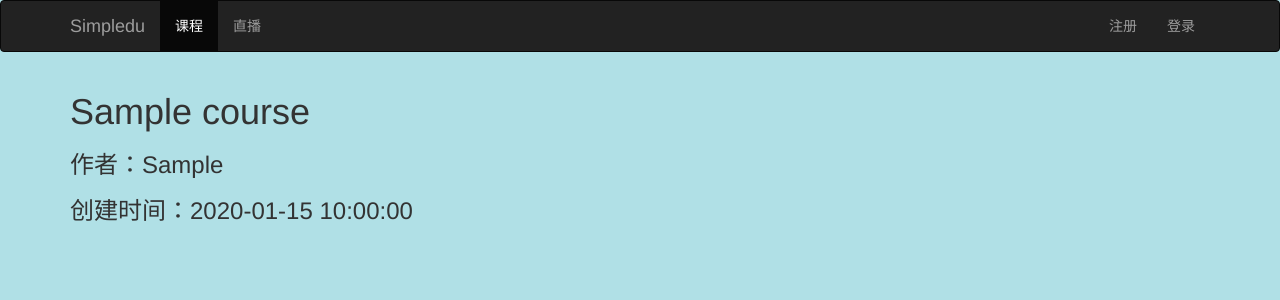
After one commit to Chuntianlaile/flask, a Flask app: page /course/1 in a window 1280 px wide. The commit adds this page. Shown: the top 300 px of the page. Run offline with Flask 2, Linux system fonts and the light colour scheme; tables that the repository leaves empty hold one stand-in row (values such as "Sample post"); some libraries are stand-ins or nearby versions.

Commit message:
fix #11 添加 navbar 和注册、登录页面

```diff
--- /dev/null
+++ b/challenge6/files/helloshiyanlou.json
@@ -0,0 +1,5 @@
+{
+    "title": "Hello, Shiyanlou!",
+    "created_time": "2017-09-09 12:00:00",
+    "content": "Welcome to shiyanlou.com \n This is shiyanlou.com louplus demo page. \n Please let us know if you have any questions \n Thank you!"
+}
--- /dev/null
+++ b/challenge6/files/helloworld.json
@@ -0,0 +1,5 @@
+{
+    "title": "Hello, World!",
+    "created_time": "2017-08-09 12:00:00",
+    "content": "Hello world! \n This is hello world demo page. \n Please let us know if you have any questions \n Thank you!"
+}
--- /dev/null
+++ b/challenge6/templates/404.html
@@ -0,0 +1 @@
+<h1> SHIYANLOU 404 </h1>
--- a/simpledu/simpledu/handlers/course.py
+++ b/simpledu/simpledu/handlers/course.py
@@ -6,4 +6,8 @@ course = Blueprint('course', __name__, url_prefix='/course')
 @course.route('/<id>')
 def index(id):
     course = Course.query.get_or_404(id)
-    render_template('course.html', course=course)
+    return render_template('course.html', course=course)
+
+@course.errorhandler(404)
+def not_found(error):
+    return render_template('404.html'), 404
--- /dev/null
+++ b/simpledu/simpledu/templates/404.html
@@ -0,0 +1 @@
+<h1 align='center'>haha 404<h1>
--- a/simpledu/simpledu/templates/base.html
+++ b/simpledu/simpledu/templates/base.html
@@ -7,6 +7,32 @@
   <link rel='stylesheet' href="{{ url_for('static', filename='main.css') }}">
 </head>
 <body>
+  <nav class="navbar navbar-inverse">
+  <div class="container">
+    <!-- Brand and toggle get grouped for better mobile display -->
+    <div class="navbar-header">
+    <button type="button" class="navbar-toggle collapsed" data-toggle="collapse" data-target="#bs-example-navbar-collapse-1" aria-expanded="false">
+        <span class="sr-only">Toggle navigation</span>
+        <span class="icon-bar"></span>
+        <span class="icon-bar"></span>
+        <span class="icon-bar"></span>
+    </button>
+    <a class="navbar-brand" href="/">Simpledu</a>
+    </div>
+
+    <!-- Collect the nav links, forms, and other content for toggling -->
+    <div class="collapse navbar-collapse" id="bs-example-navbar-collapse-1">
+    <ul class="nav navbar-nav">
+        <li class="active"><a href="/">课程<span class="sr-only">(current)</span></a></li>
+        <li><a href="#">直播</a></li>
+    </ul>
+    <ul class="nav navbar-nav navbar-right">
+        <li><a href="{{ url_for('front.register') }}">注册</a></li>
+        <li><a href="{{ url_for('front.login') }}">登录</a></li>
+    </ul>
+    </div><!-- /.navbar-collapse -->
+  </div><!-- /.container-fluid -->
+  </nav>
   <div class='container'>
     {% block body %}
     {% endblock %}
--- /dev/null
+++ b/simpledu/simpledu/templates/course.html
@@ -0,0 +1,9 @@
+{% extends 'base.html' %}
+
+{% block title %}COURSE{% endblock %}
+
+{% block body %}
+<h1>{{ course.name }}</h1>
+<h3>作者：{{ course.author.用户名 }}</h3>
+<h3>创建时间：{{ course.created_at }}</h3>
+{% endblock %}
```
Also changed, not shown: challenge6/app.py (added, +29 -0 lines), challenge6/templates/base.html (added, +12 -0 lines), challenge6/templates/file.html (added, +8 -0 lines), challenge6/templates/index.html (added, +9 -0 lines), simpledu/simpledu/handlers/front.py (+8 -0 lines), simpledu/simpledu/templates/login.html (added, +7 -0 lines), simpledu/simpledu/templates/register.html (added, +7 -0 lines).
